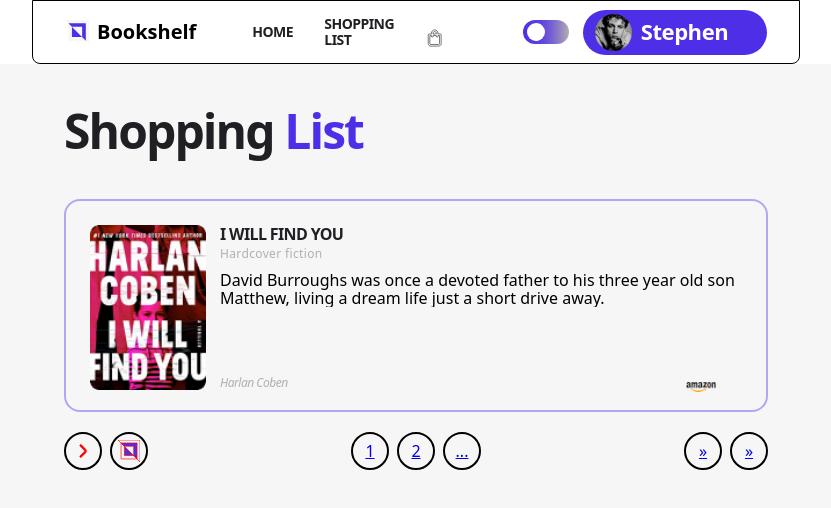
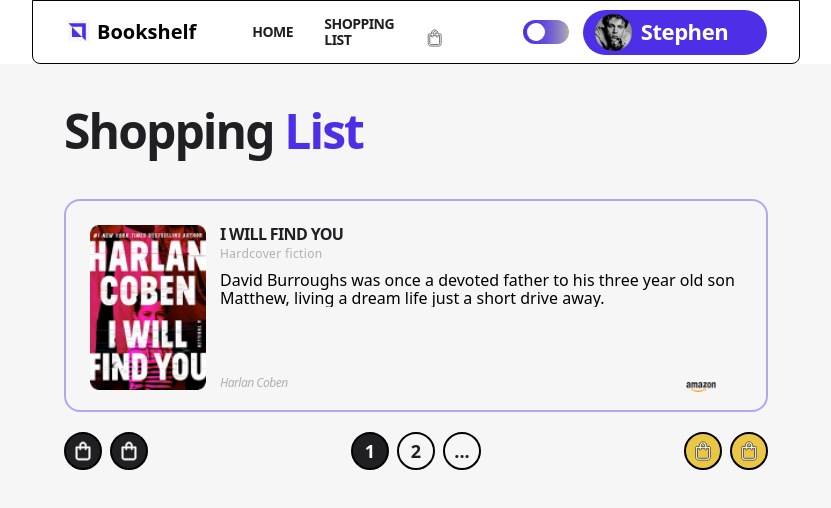
Before and after one commit to elias-291356/bookshelf, a website built with Vite: page index.html in a window 1280 px wide. Shown: the whole page, without its empty margins (224-1055 px from the left). Built offline with nearby package versions, Linux system fonts and the light colour scheme.

Commit message:
pagination css

```diff
--- a/src/css/layout/full-shop-list.css
+++ b/src/css/layout/full-shop-list.css
@@ -126,11 +126,43 @@
 }
 
 .pag-left-arrow {
-  fill: red;
-  stroke: red;
+  fill: var(--svg-in-card);
+  stroke: var(--svg-in-card);
+
   width: 22px;
   height: 22px;
 }
+
+.pag-right-arrow {
+  fill: var(--text-color-white-thema);
+  stroke: var(--text-color-white-thema);
+  width: 22px;
+  height: 22px;
+}
+
+.first-left-pagin {
+  background-color: var(--text-color-white-thema);
+}
+
+.link-pagin-first-num {
+  color: var(--text-color-dark-thema);
+
+
+  font-weight: 700;
+  font-size: 18px;
+}
+
+.link-middle-pagin {
+  font-weight: 700;
+  font-size: 18px;
+  background-color: var(--text-color-white-thema);
+  color: var(--text-color-white-thema);
+}
+
+.end-pagin {
+  background-color: var(--accent-hover-dark-thema);
+}
+
 
 @media screen and (min-width:768px) {
   .books-card-list {
--- a/src/main.js
+++ b/src/main.js
@@ -1,5 +1,4 @@
 import "./css/main.css";
-
 // document.querySelector("#app").innerHTML = `
 //  <h1>Guten Tag</h1>
 // `;
--- a/src/partials/full-shop-list.html
+++ b/src/partials/full-shop-list.html
@@ -33,28 +33,46 @@
     <nav class="pagination">
       <ul class="list pagination-list ">
         <div class="pagination-wrap-blocks">
-          <li class="pagination-item">
-            <a href="#prev">
+          <li class="pagination-item first-left-pagin ">
+            <a href="#first">
               <svg class="pag-left-arrow">
-                <use href="/src/images/icons/sprite.svg#icon-arr"> </use>
+                <use href="/src/images/icons/sprite.svg#icon-shop"> </use>
               </svg>
             </a>
           </li>
-          <li class="pagination-item"><a href="#prev">
+          <li class="pagination-item first-left-pagin"><a href="#prev">
               <svg class="pag-left-arrow">
-                <use href="/src/images/icons/sprite.svg#icon-logo"> </use>
+                <use href="/src/images/icons/sprite.svg#icon-shop"> </use>
               </svg>
-            </a></a></li>
+
+            </a>
+            </a>
+          </li>
 
         </div>
         <div class="pagination-wrap-blocks">
-          <li class="pagination-item"><a href="#1">1</a></li>
-          <li class="pagination-item"><a href="#2">2</a></li>
-          <li class="pagination-item"><a href="#3">...</a></li>
+          <li class="pagination-item first-left-pagin">
+            <a href="#1" class="link link-pagin-first-num">1</a>
+          </li>
+          <li class="pagination-item">
+            <a href="#2" class="link link-middle-pagin ">2</a>
+          </li>
+          <li class="pagination-item">
+            <a href="#3" class="link link-middle-pagin ">...</a>
+          </li>
         </div>
         <div class="pagination-wrap-blocks">
-          <li class="pagination-item"><a href="#next">»</a></li>
-          <li class="pagination-item"><a href="#next">»</a></li>
+          <li class="pagination-item end-pagin "><a href="#next"> <svg class="pag-right-arrow">
+                <use href="/src/images/icons/sprite.svg#icon-shop"> </use>
+              </svg>
+            </a>
+          </li>
+          <li class="pagination-item end-pagin "><a href="#end">
+              <svg class="pag-right-arrow">
+                <use href="/src/images/icons/sprite.svg#icon-shop"> </use>
+              </svg>
+            </a>
+          </li>
 
         </div>
 
```
Also changed, not shown: src/images/icons/sprite-2.svg (added), src/images/icons/sprite.svg.
